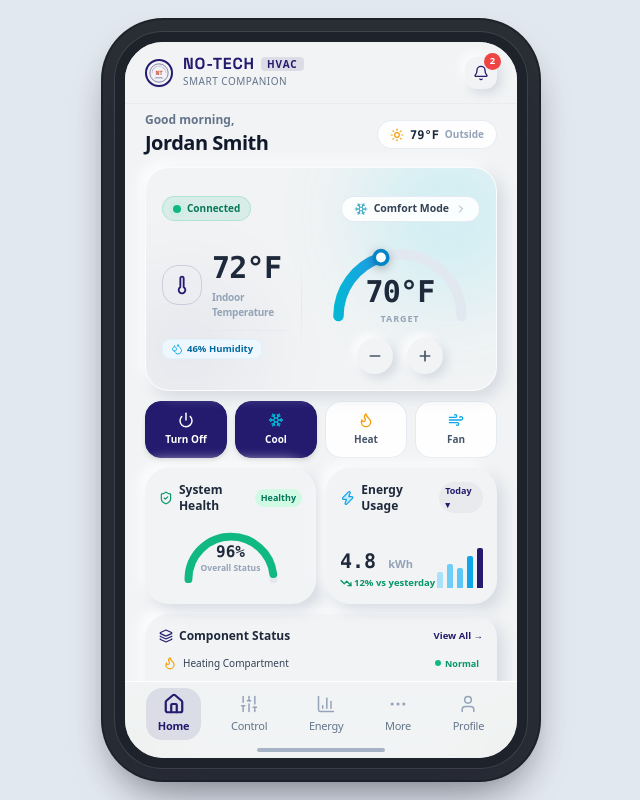
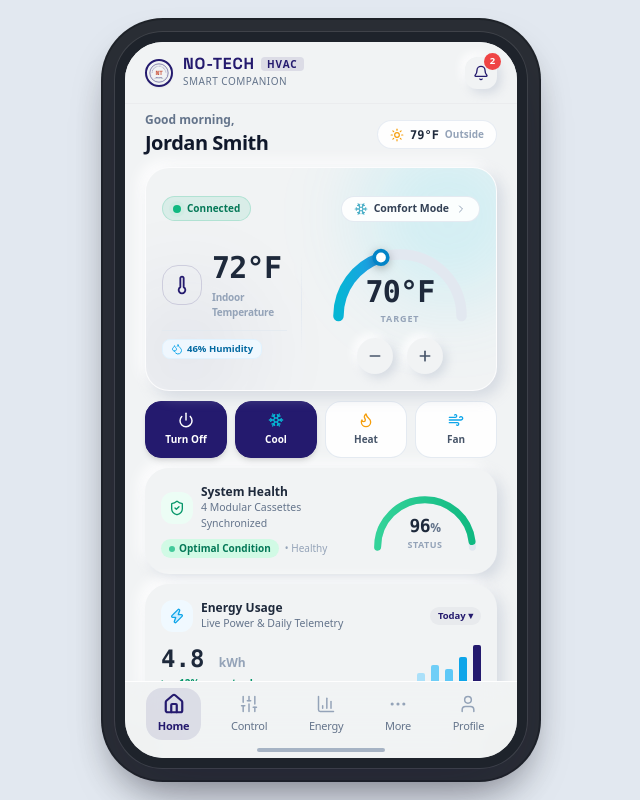
Before and after one commit to Chandan-rajbhar/HVAC-System, a React (Vite) app: page / in a window 1280 px wide. Shown: the whole page, without its empty margins (319-959 px from the left). Built offline with nearby package versions, Linux system fonts and the light colour scheme.

Commit message:
feat-update

```diff
--- a/src/components/screens/HomeScreen.jsx
+++ b/src/components/screens/HomeScreen.jsx
@@ -344,94 +344,126 @@ export default function HomeScreen() {
         </button>
       </div>
 
-      {/* 4. Two-Column Stats Row: System Health & Energy Usage */}
-      <div className="grid grid-cols-2 gap-2.5">
-        {/* Left: System Health Card */}
+      {/* 4. System Health Card */}
       <div
         onClick={() => setCurrentScreen('system')}
-          className="p-3.5 rounded-3xl neu-flat cursor-pointer hover:border-deepViolet/40 transition-all flex flex-col justify-between"
+        className="p-3.5 sm:p-4 rounded-3xl neu-flat cursor-pointer hover:border-deepViolet/40 hover:shadow-sm active:scale-99 transition-all flex items-center justify-between group"
       >
-          <div className="flex items-center justify-between mb-1">
-            <div className="flex items-center gap-1.5">
-              <ShieldCheck className="w-4 h-4 text-emerald-600" />
-              <span className="text-xs font-bold text-slate-800">System Health</span>
+        <div className="space-y-1">
+          <div className="flex items-center gap-2">
+            <div className="w-8 h-8 rounded-xl bg-emerald-50 text-emerald-600 flex items-center justify-center shrink-0">
+              <ShieldCheck className="w-4 h-4" />
             </div>
-            <span className="px-1.5 py-0.5 rounded-full bg-emerald-100 text-emerald-700 text-[9px] font-bold">
-              Healthy
+            <div>
+              <h3 className="text-xs font-bold text-slate-800 group-hover:text-deepViolet transition-colors">
+                System Health
+              </h3>
+              <p className="text-[10.5px] text-slate-500">
+                4 Modular Cassettes Synchronized
+              </p>
+            </div>
+          </div>
+          <div className="flex items-center gap-1.5 pt-1">
+            <span className="px-2 py-0.5 rounded-full bg-emerald-100 text-emerald-700 text-[10px] font-bold flex items-center gap-1">
+              <span className="w-1.5 h-1.5 rounded-full bg-emerald-500 animate-pulse" />
+              Optimal Condition
             </span>
+            <span className="text-[10px] text-slate-400">• Healthy</span>
+          </div>
         </div>
 
-          {/* Semicircular Gauge (180 deg) */}
-          <div className="relative w-full h-16 flex items-center justify-center my-1">
-            <svg className="w-28 h-16" viewBox="0 0 100 55">
+        {/* Semicircular Gauge (180 deg) on right with generous padding from the border */}
+        <div className="relative w-28 h-17 flex items-center justify-center shrink-0">
+          <svg className="w-full h-full" viewBox="0 0 104 60">
+            <defs>
+              <linearGradient id="systemHealthGrad" x1="0%" y1="0%" x2="100%" y2="0%">
+                <stop offset="0%" stopColor="#34D399" />
+                <stop offset="100%" stopColor="#10B981" />
+              </linearGradient>
+            </defs>
+
+            {/* Background 180° Track */}
             <path
-                d="M 12,50 A 38,38 0 0,1 88,50"
+              d="M 8,54 A 44,44 0 0,1 96,54"
               fill="none"
               stroke="#E2E8F0"
-                strokeWidth="7"
+              strokeWidth="6.5"
               strokeLinecap="round"
             />
+
+            {/* Active Health Progress Arc */}
             <path
-                d="M 12,50 A 38,38 0 0,1 88,50"
+              d="M 8,54 A 44,44 0 0,1 96,54"
               fill="none"
-                stroke="#10B981"
-                strokeWidth="7"
-                strokeDasharray={`${Math.PI * 38}`}
-                strokeDashoffset={`${Math.PI * 38 * (1 - (systemHealth / 100))}`}
+              stroke="url(#systemHealthGrad)"
+              strokeWidth="6.5"
+              strokeDasharray={`${Math.PI * 44}`}
+              strokeDashoffset={`${Math.PI * 44 * (1 - (systemHealth / 100))}`}
               strokeLinecap="round"
+              className="transition-all duration-300"
             />
           </svg>
-            <div className="absolute inset-0 top-3 flex flex-col items-center justify-center text-center">
-              <span className="text-base font-black text-slate-800 font-mono leading-none">
-                {systemHealth}%
+
+          {/* Value readout with generous top padding from the green arc border */}
+          <div className="absolute inset-0 flex flex-col items-center justify-end pb-1 text-center pointer-events-none">
+            <span className="text-lg font-black text-slate-800 font-mono tracking-tight leading-none">
+              {systemHealth}<span className="text-xs font-bold text-slate-500 font-sans">%</span>
             </span>
-              <span className="text-[8.5px] font-semibold text-slate-400 mt-0.5">
-                Overall Status
+            <span className="text-[9px] font-extrabold text-slate-400 uppercase tracking-wider mt-1 leading-none">
+              Status
             </span>
           </div>
         </div>
       </div>
 
-        {/* Right: Energy Usage Card */}
+      {/* 5. Energy Usage Card (Placed below System Health) */}
       <div
         onClick={() => setCurrentScreen('energy')}
-          className="p-3.5 rounded-3xl neu-flat cursor-pointer hover:border-deepViolet/40 transition-all flex flex-col justify-between"
+        className="p-3.5 sm:p-4 rounded-3xl neu-flat cursor-pointer hover:border-deepViolet/40 hover:shadow-sm active:scale-99 transition-all flex flex-col justify-between group"
       >
-          <div className="flex items-center justify-between mb-1">
-            <div className="flex items-center gap-1.5">
-              <Zap className="w-4 h-4 text-sky-500 fill-sky-400/20" />
-              <span className="text-xs font-bold text-slate-800">Energy Usage</span>
+        <div className="flex items-center justify-between mb-2">
+          <div className="flex items-center gap-2">
+            <div className="w-8 h-8 rounded-xl bg-sky-50 text-sky-500 flex items-center justify-center shrink-0">
+              <Zap className="w-4 h-4 fill-sky-400/20" />
             </div>
-            <span className="px-1.5 py-0.5 rounded-full bg-polar-300 text-deepViolet text-[9px] font-bold">
+            <div>
+              <h3 className="text-xs font-bold text-slate-800 group-hover:text-deepViolet transition-colors">
+                Energy Usage
+              </h3>
+              <p className="text-[10.5px] text-slate-500">
+                Live Power & Daily Telemetry
+              </p>
+            </div>
+          </div>
+          <span className="px-2 py-0.5 rounded-full bg-polar-300 text-deepViolet text-[9.5px] font-bold">
             Today ▾
           </span>
         </div>
 
         {/* Value + Mini Chart */}
-          <div className="flex items-end justify-between mt-1">
+        <div className="flex items-end justify-between pt-1">
           <div>
-              <div className="text-xl font-black text-slate-800 font-mono leading-tight">
-                4.8 <span className="text-[11px] font-bold text-slate-400 font-sans">kWh</span>
+            <div className="text-2xl font-black text-slate-800 font-mono leading-tight">
+              4.8 <span className="text-xs font-bold text-slate-400 font-sans">kWh</span>
             </div>
-              <div className="flex items-center gap-0.5 text-[9.5px] font-bold text-emerald-600 mt-0.5">
-                <TrendingDown className="w-3 h-3 stroke-[2.5]" />
+            <div className="flex items-center gap-1 text-[10px] font-bold text-emerald-600 mt-0.5">
+              <TrendingDown className="w-3.5 h-3.5 stroke-[2.5]" />
               <span>12% vs yesterday</span>
             </div>
           </div>
 
           {/* Mini Gradient Bar Chart */}
-            <div className="flex items-end gap-1 h-11 pb-0.5">
-              <div className="w-1.5 h-4 bg-sky-300/60 rounded-t-sm" />
-              <div className="w-1.5 h-6 bg-sky-400/70 rounded-t-sm" />
-              <div className="w-1.5 h-5 bg-sky-400/80 rounded-t-sm" />
-              <div className="w-1.5 h-8 bg-sky-500 rounded-t-sm" />
-              <div className="w-1.5 h-10 bg-deepViolet rounded-t-sm" />
-            </div>
+          <div className="flex items-end gap-1.5 h-11 pb-0.5">
+            <div className="w-2 h-4 bg-sky-300/60 rounded-t-sm" />
+            <div className="w-2 h-6 bg-sky-400/70 rounded-t-sm" />
+            <div className="w-2 h-5 bg-sky-400/80 rounded-t-sm" />
+            <div className="w-2 h-8 bg-sky-500 rounded-t-sm" />
+            <div className="w-2 h-11 bg-deepViolet rounded-t-sm shadow-xs" />
           </div>
         </div>
       </div>
 
-      {/* 5. Component Status Card - Full Width */}
+      {/* 6. Component Status Card - Full Width */}
       <div className="p-3.5 rounded-3xl neu-flat flex flex-col justify-between">
         <div className="flex items-center justify-between mb-2">
           <div className="flex items-center gap-1.5">
@@ -479,7 +511,7 @@ export default function HomeScreen() {
         </div>
       </div>
 
-      {/* 6. Maintenance & Filter Care Section - Moved Down Below */}
+      {/* 7. Maintenance & Filter Care Section */}
       <div className="space-y-2">
         {/* Card 1: Maintenance Notice */}
         <div
```
Lines whose indentation alone changed are shown as unchanged.
